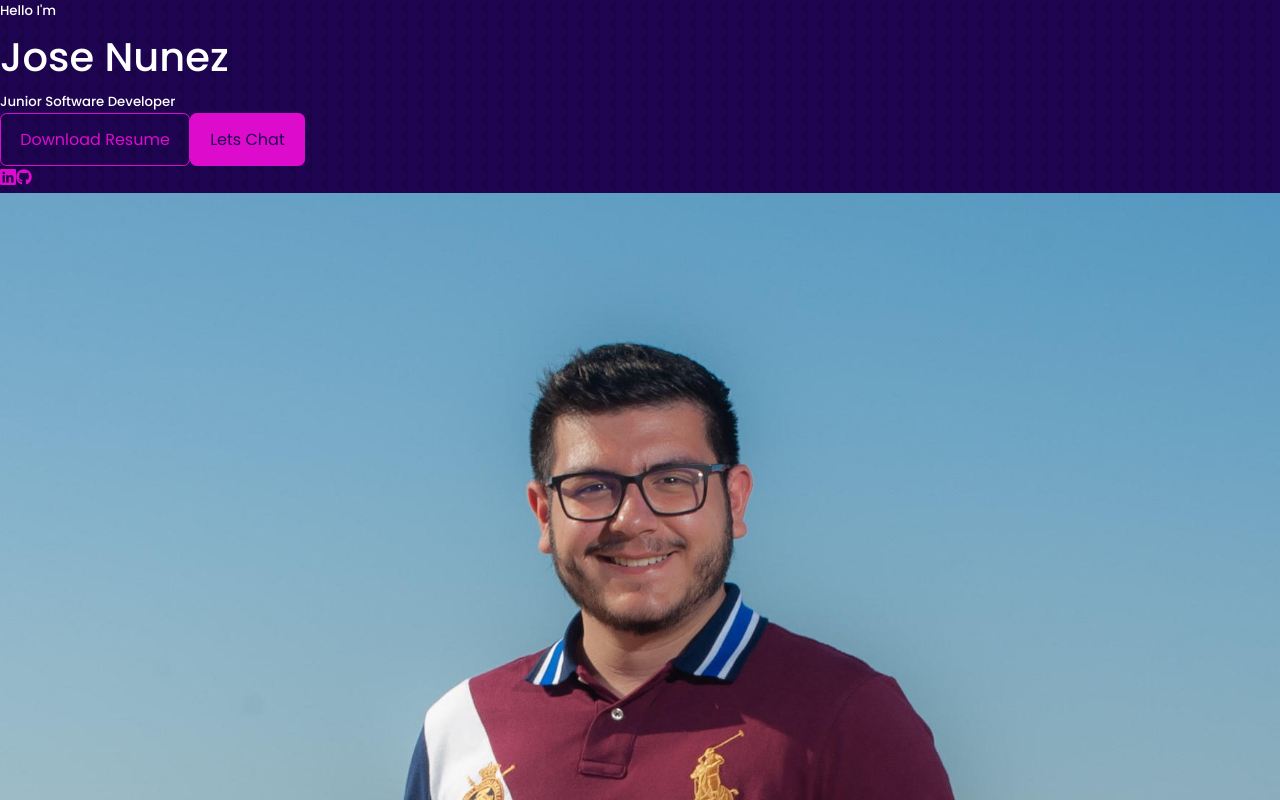
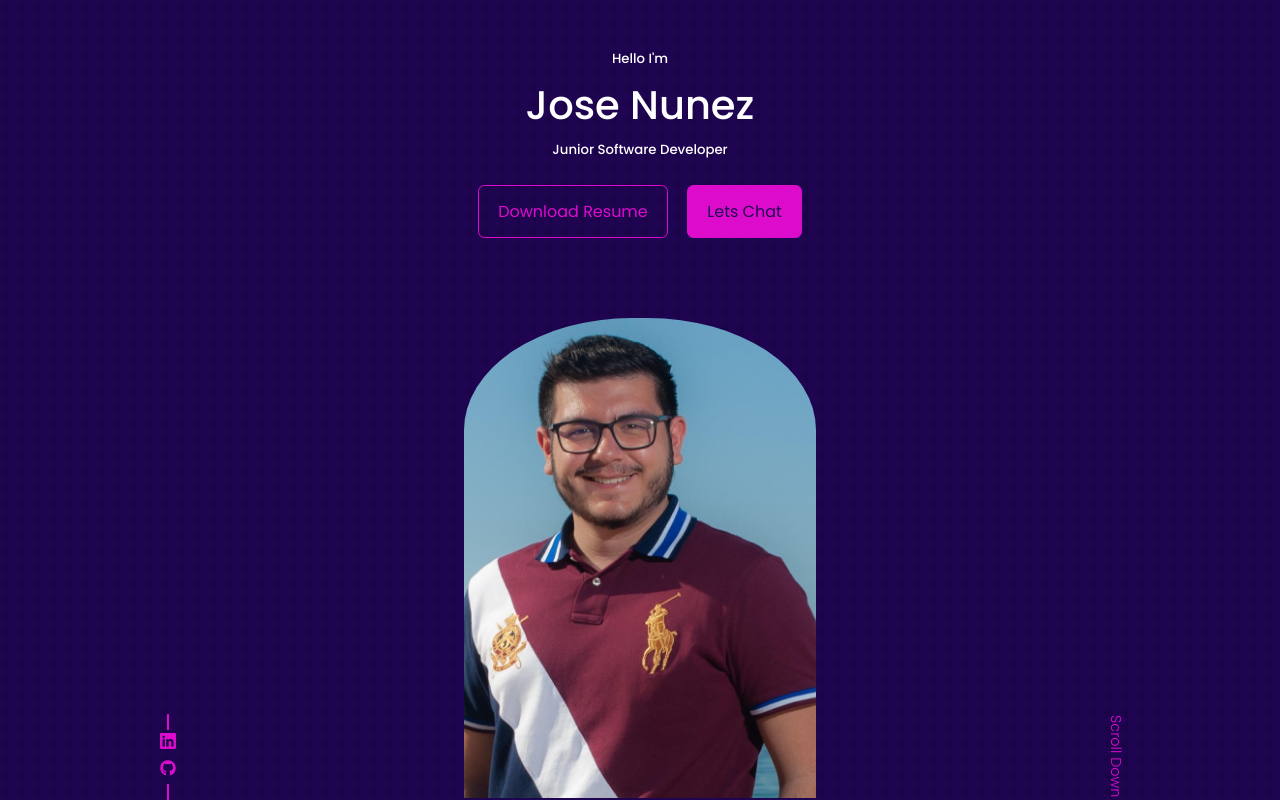
Before and after one commit to Joltimate/Portfolio, a React (Create React App) app in the folder react-portfolio/: page / in a window 1280 px wide. Shown: the top 800 px of the page. Built offline with nearby package versions, Linux system fonts and the light colour scheme.

Commit message:
Header changes were made

```diff
--- a/react-portfolio/src/components/header/Header.jsx
+++ b/react-portfolio/src/components/header/Header.jsx
@@ -7,15 +7,15 @@ import HeaderSocials from './HeaderSocials'
 const Header = () => {
   return (
     <header>
-      <div className =".container.header__container">
+      <div className ="container header__container">
       <h5>Hello I'm</h5>
       <h1>Jose Nunez</h1>
       <h5 className=".text-light">Junior Software Developer</h5>
       <CTA/>
       <HeaderSocials/>
-      <div className='me'>
-        <img src={MECrop} alt=""/>
 
+      <div>
+        <img src={MECrop} alt="" className='me'/>
       </div>
 
       <a href='#contact' className='scroll__down'>Scroll Down</a>
--- a/react-portfolio/src/components/header/header.css
+++ b/react-portfolio/src/components/header/header.css
@@ -0,0 +1,88 @@
+header {
+    height: 100vh;
+    padding-top: 3rem;
+    overflow: hidden;
+
+}
+
+.header__container{
+    text-align: center;
+    height: 100%;
+    position: relative;
+
+}
+
+/* ===-===-===-CTA-===-===-===- */
+
+.cta{
+    margin-top: 1.5rem;
+    display: flex;
+    gap:1.2rem;
+    justify-content:center;
+}
+
+/* ===-===-===-SOCIALS-===-===-===- */
+
+.header__socials{
+    display: flex;
+    flex-direction:column;
+    align-items:center;
+    position: absolute;
+    left: 0;
+    bottom: 3rem;
+}
+
+.header__socials::after{
+    content: '';
+    width: 2px;
+    height: 1rem;
+    background:var(--color-primary)
+}
+
+.header__socials::before{
+    content: '';
+    width: 2px;
+    height: 1rem;
+    background:var(--color-primary);
+}
+
+/* ===-===-===-ME-===-===-===- */
+.me{
+    width: 22rem;
+    height: 30rem;
+    position: absolute;
+    left:calc( 50% - 12.5rem);
+    border-radius: 12rem 12rem 0 0;
+    overflow:hidden;
+    padding: 5rem 1.5rem 1.5rem 1.5rem;
+}
+
+/* ===-===-===-SCROLL DOWN-===-===-===- */
+.scroll__down{
+    position: absolute;
+    right: -2.3rem;
+    bottom: 5rem;
+    transform: rotate(90deg);
+    font-weight: 300;
+    font-size: 0.9rem;
+
+}
+
+/* ===-===-===-Media Queries (MEDIUM DEVICES)-===-===-===- */
+@media screen and (max-width:1024px){
+    header{
+        height: 68vh;
+    }
+}
+
+/* ===-===-===-Media Queries (Small DEVICES)-===-===-===- */
+@media screen and (max-width:600px){
+    header{
+        height: 100vh;
+    }
+
+    .header__socials,
+    .scroll__down{
+        display: none;
+    }
+}
```
Also changed, not shown: react-portfolio/src/assets/MECrop.jpg.
